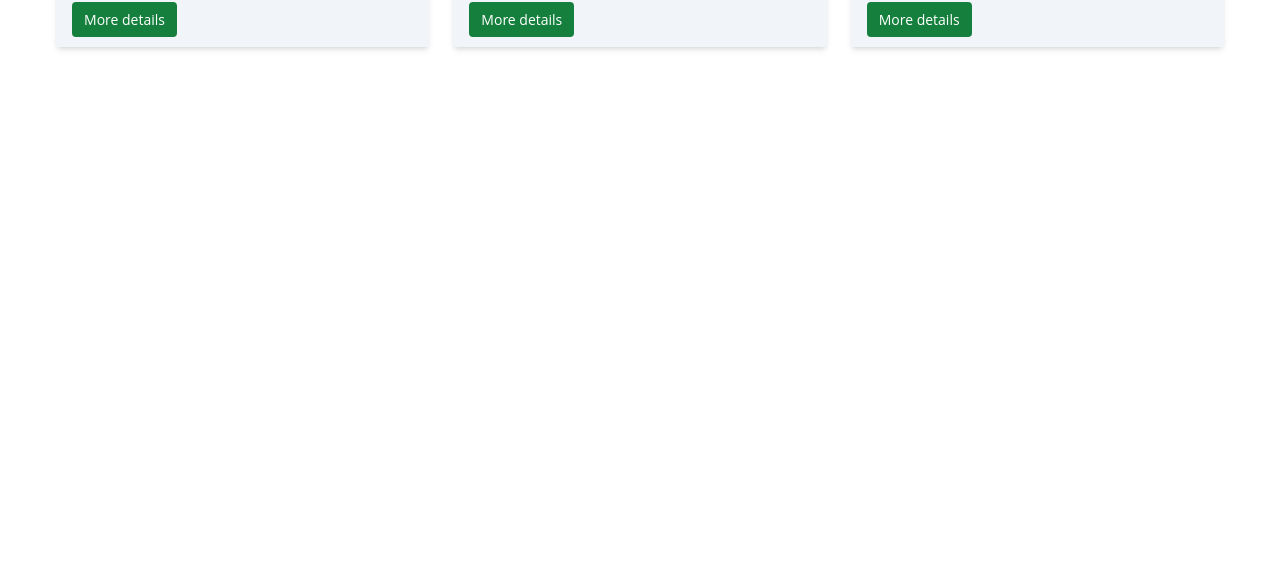
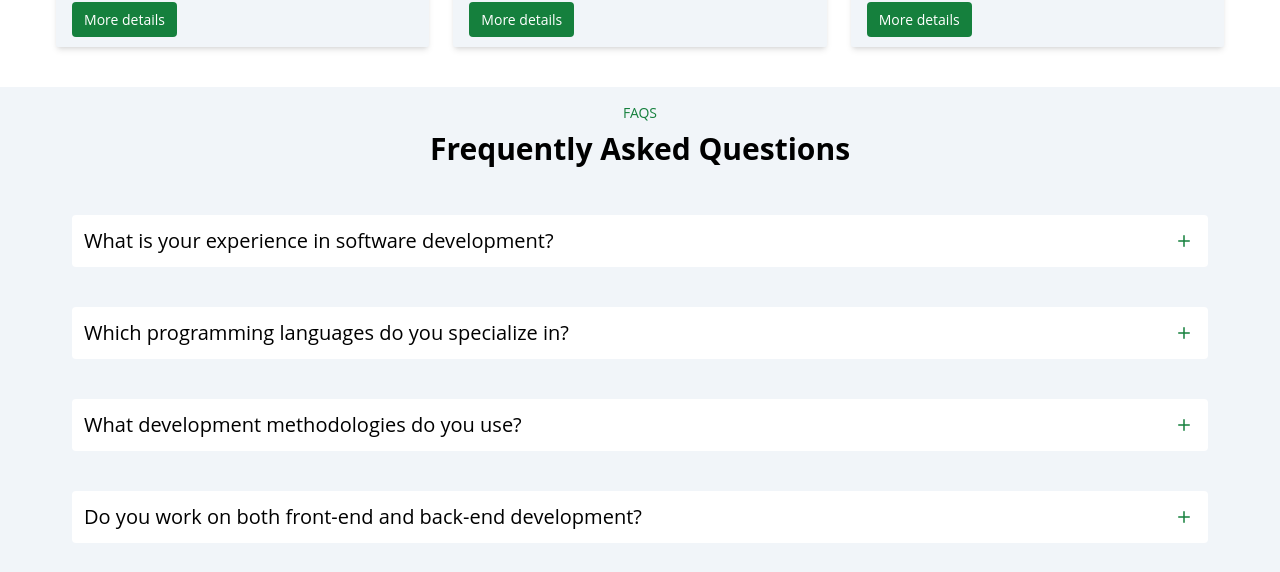
Before and after one commit to nathanrufus/my-portfolio-web, a Next.js app: page / in a window 1280 px wide. Shown: the part 1461-2033 px from the top of the page. Before the commit the page ends 1548 px from the top, so only its background shows below. Built offline with nearby package versions, Linux system fonts and the light colour scheme.

Commit message:
finished the faq page

```diff
--- a/app/page.js
+++ b/app/page.js
@@ -1,3 +1,4 @@
+import Faq from "@/components/Faq"
 import HomePage from "@/components/Home"
 import AboutMe from "@/components/Majors"
 import Projects from "@/components/Projects"
@@ -9,6 +10,7 @@ function page() {
     <HomePage/>
     <AboutMe/>
     <Projects/>
+    <Faq/>
     </>
 
     )
--- /dev/null
+++ b/components/Faq.jsx
@@ -0,0 +1,58 @@
+'use client'
+import React, { useState } from "react";
+import { BsPlus } from "react-icons/bs";
+
+function Faq() {
+  const [openIndex, setOpenIndex] = useState(null);
+
+  const faqs = [
+    {
+      question: "What is your experience in software development?",
+      answer: "I have 3 years of experience in designing, developing, and implementing cutting-edge software solutions. My journey began with an interest in solving complex problems and creating efficient solutions. Over the years, I've honed my skills in various programming languages and frameworks, allowing me to deliver robust and scalable software products. My experience spans multiple industries, and I've worked on projects ranging from small applications to large-scale systems."
+    },
+    {
+      question: "Which programming languages do you specialize in?",
+      answer: "I specialize in Python,  and JavaScript. Python is my go-to language for its versatility and ease of use, allowing me to quickly prototype and develop applications.JavaScript, along with its libraries and frameworks such as React, is crucial for creating dynamic and interactive web applications. My proficiency in these languages enables me to tackle a wide range of software development tasks."
+    },
+    {
+      question: "What development methodologies do you use?",
+      answer: "I have a strong background in Agile and Scrum methodologies. Agile allows for iterative development, where requirements and solutions evolve through collaboration between cross-functional teams whereas Scrum, a subset of Agile, is particularly effective in managing and completing complex projects by breaking them down into manageable sprints."
+    },
+    {
+      question: "Do you work on both front-end and back-end development?",
+      answer: "On the front-end, I use technologies like HTML, CSS, and JavaScript (with frameworks like React) to build responsive and interactive user interfaces. For back-end development, I rely on Python (Django/Flask) and Java (Spring) to create powerful and scalable server-side applications. This full-stack capability allows me to understand and manage the complete software development lifecycle, ensuring a cohesive and integrated product."
+    },
+    // Add more FAQs here
+  ];
+
+  const toggleAnswer = (index) => {
+    setOpenIndex(openIndex === index ? null : index);
+  };
+
+  return (
+    <div className="p-4 md:px-14 max-w-screen-xl mx-auto bg-slate-100">
+      <h1 className=" text-center text-sm mb-2 text-green-700">FAQS</h1>
+      <h2 className="text-3xl font-bold mb-8 text-center">Frequently Asked Questions</h2>
+      <div className="space-y-2">
+        {faqs.map((faq, index) => (
+          <div key={index} className=" p-4 rounded-sm ">
+            <div
+              className="flex justify-between items-center cursor-pointer hover:bg-green-500 p-3 rounded bg-white"
+              onClick={() => toggleAnswer(index)}
+              onMouseEnter={() => setOpenIndex(index)}
+              onMouseLeave={() => setOpenIndex(null)}
+            >
+              <h2 className="text-xl">{faq.question}</h2>
+              <BsPlus className={`text-green-700 w-6 h-6 transform transition-transform ${openIndex === index ? 'rotate-45' : ''}`} />
+            </div>
+            {openIndex === index && (
+              <p className="text-sm mt-2">{faq.answer}</p>
+            )}
+          </div>
+        ))}
+      </div>
+    </div>
+  );
+}
+
+export default Faq;
```
